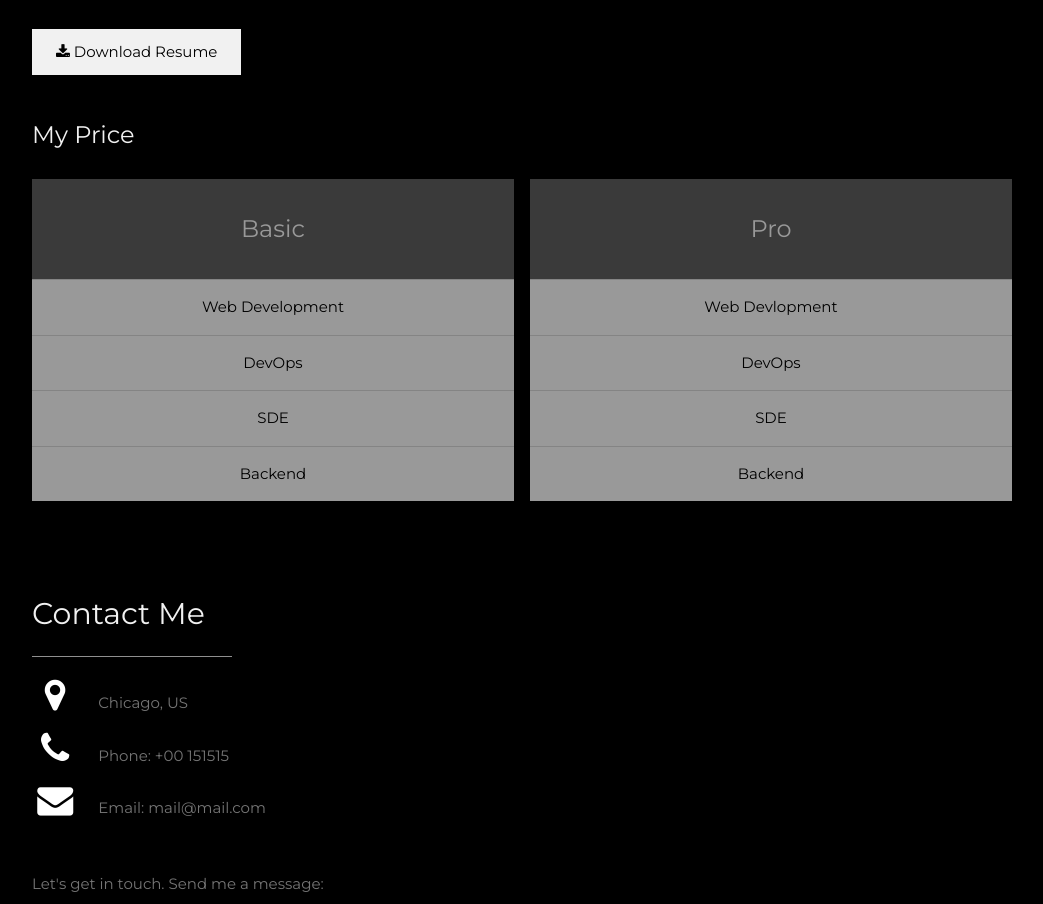
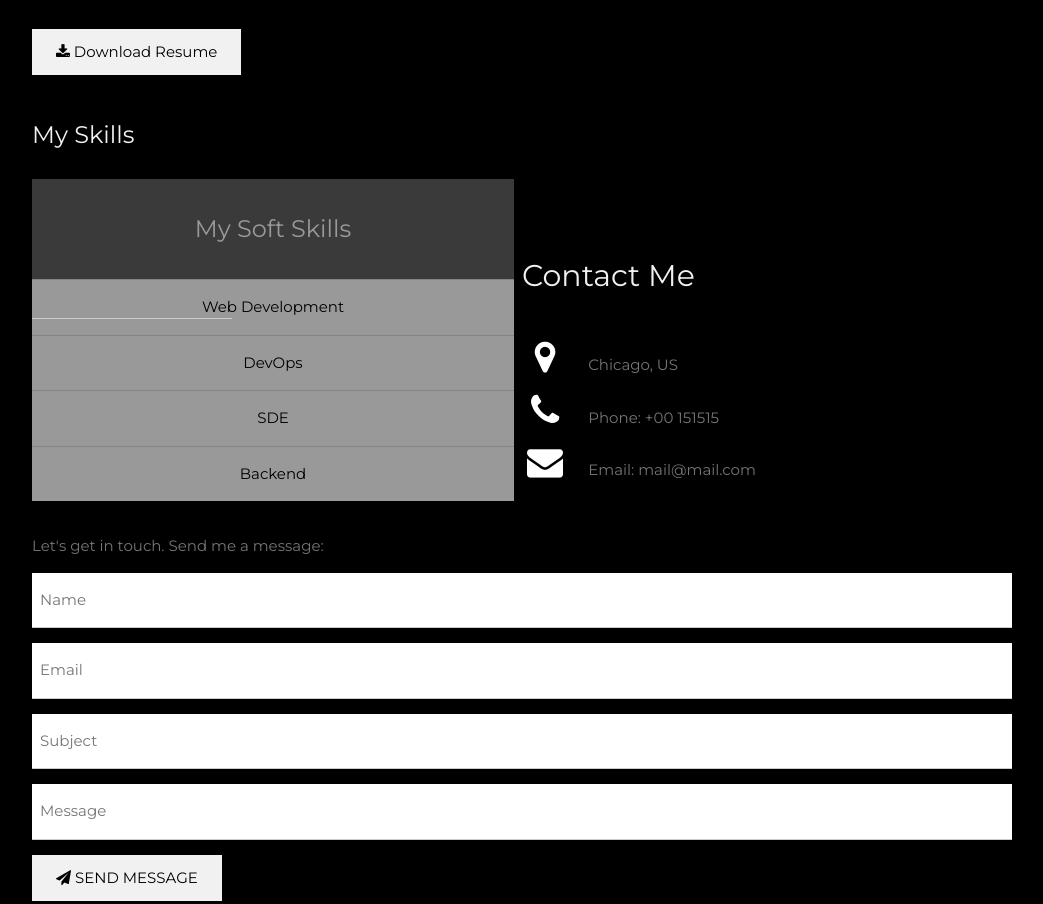
Before and after one commit to AvaterClasher/smoni, a plain HTML site: page index.html in a window 1280 px wide. Shown: the part 1650-2554 px from the top of the page, without its empty margins (178-1221 px from the left). Drawn offline with nearby package versions, Linux system fonts and the light colour scheme.

Commit message:
Update index.html

```diff
--- a/index.html
+++ b/index.html
@@ -97,30 +97,17 @@
     </button>
 
     <!-- Grid for pricing tables -->
-    <h3 class="w3-padding-16 w3-text-light-grey">My Price</h3>
+    <h3 class="w3-padding-16 w3-text-light-grey">My Skills</h3>
     <div class="w3-row-padding" style="margin:0 -16px">
       <div class="w3-half w3-margin-bottom">
         <ul class="w3-ul w3-white w3-center w3-opacity w3-hover-opacity-off">
-          <li class="w3-dark-grey w3-xlarge w3-padding-32">Basic</li>
+          <li class="w3-dark-grey w3-xlarge w3-padding-32">My Soft Skills</li>
           <li class="w3-padding-16">Web Development</li>
           <li class="w3-padding-16">DevOps</li>
           <li class="w3-padding-16">SDE</li>
           <li class="w3-padding-16">Backend</li>
         </ul>
       </div>
-
-      <div class="w3-half">
-        <ul class="w3-ul w3-white w3-center w3-opacity w3-hover-opacity-off">
-          <li class="w3-dark-grey w3-xlarge w3-padding-32">Pro</li>
-          <li class="w3-padding-16">Web Devlopment</li>
-          <li class="w3-padding-16">DevOps</li>
-          <li class="w3-padding-16">SDE</li>
-          <li class="w3-padding-16">Backend</li>
-        </ul>
-      </div>
-    <!-- End Grid/Pricing tables -->
-    </div>
-
 
   <!-- Contact Section -->
   <div class="w3-padding-64 w3-content w3-text-grey" id="contact">
```
